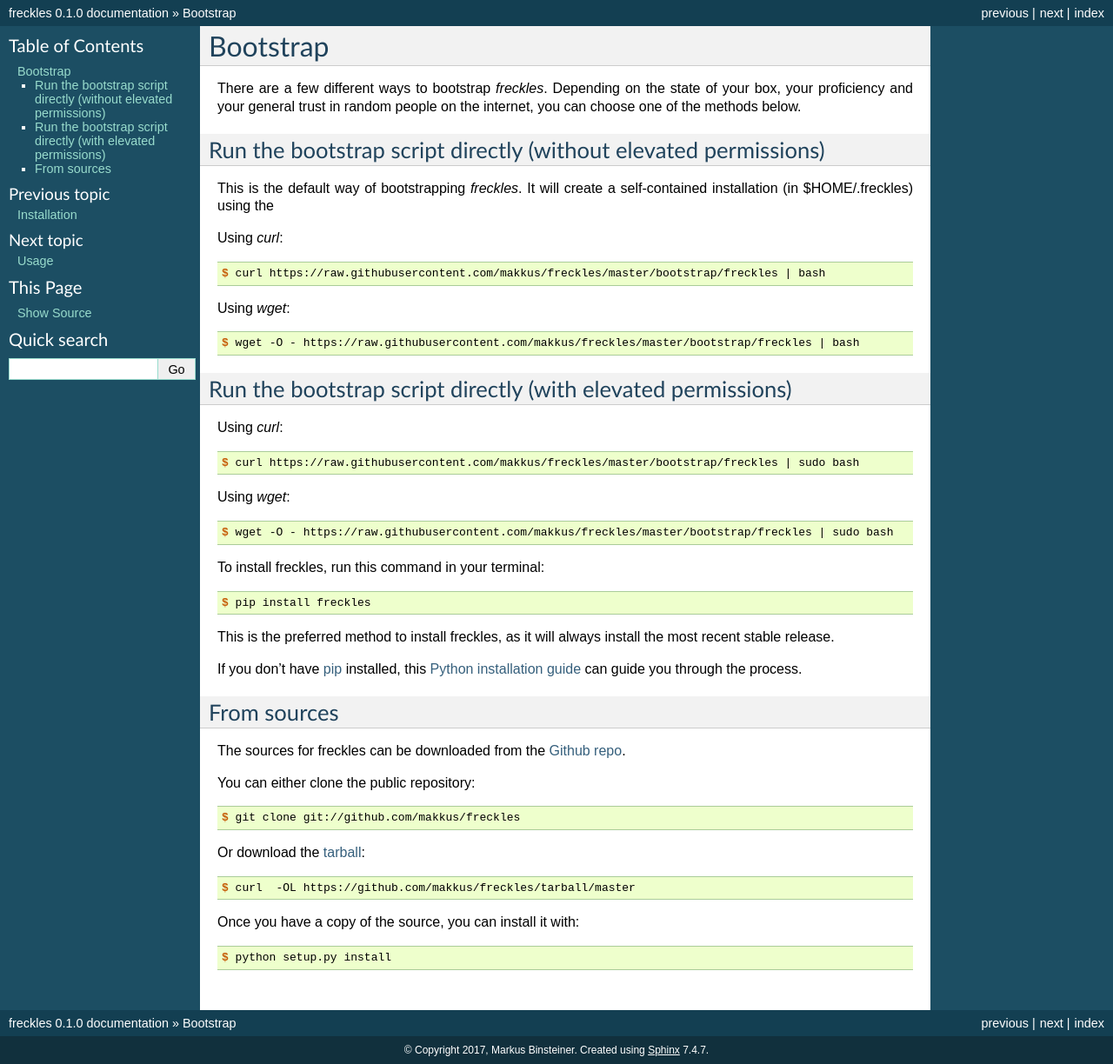
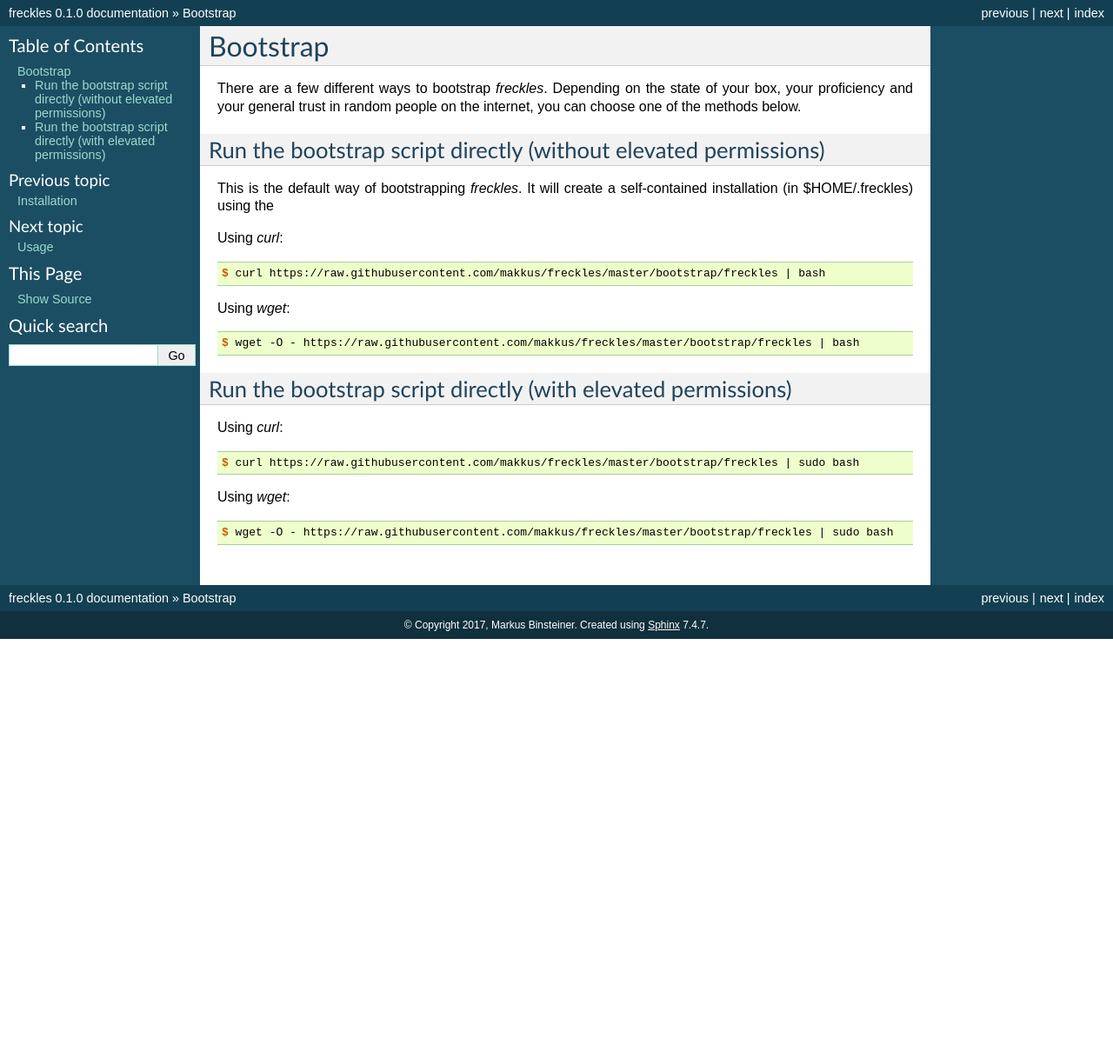
Before and after one commit to hostuser/freckles.old, a Sphinx documentation site: the page built from docs/bootstrap.rst, in a window 1280 px wide. Shown: the whole page at 87% size. Built offline with Sphinx 7.4.7, drawn with Linux system fonts in a browser that asks for light colours; pages that are not in the unit, such as notebooks, are missing from menus; after the commit the page ends 900 px from its top, so only the background shows below that.

```diff
--- a/docs/bootstrap.rst
+++ b/docs/bootstrap.rst
@@ -41,46 +41,3 @@ Using `wget`:
 .. code-block:: console
 
    $ wget -O - https://raw.githubusercontent.com/makkus/freckles/master/bootstrap/freckles | sudo bash
-
-
-To install freckles, run this command in your terminal:
-
-.. code-block:: console
-
-    $ pip install freckles
-
-This is the preferred method to install freckles, as it will always install the most recent stable release.
-
-If you don't have `pip`_ installed, this `Python installation guide`_ can guide
-you through the process.
-
-.. _pip: https://pip.pypa.io
-.. _Python installation guide: http://docs.python-guide.org/en/latest/starting/installation/
-
-
-From sources
-------------
-
-The sources for freckles can be downloaded from the `Github repo`_.
-
-You can either clone the public repository:
-
-.. code-block:: console
-
-    $ git clone git://github.com/makkus/freckles
-
-Or download the `tarball`_:
-
-.. code-block:: console
-
-    $ curl  -OL https://github.com/makkus/freckles/tarball/master
-
-Once you have a copy of the source, you can install it with:
-
-.. code-block:: console
-
-    $ python setup.py install
-
-
-.. _Github repo: https://github.com/makkus/freckles
-.. _tarball: https://github.com/makkus/freckles/tarball/master
--- a/docs/installation.rst
+++ b/docs/installation.rst
@@ -3,7 +3,6 @@
 ============
 Installation
 ============
-
 
 Stable release
 --------------
```
Also changed, not shown: README.rst (+28 -11 lines), 4 other files.
